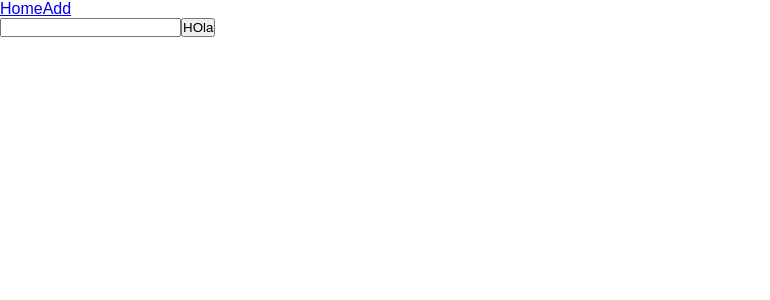
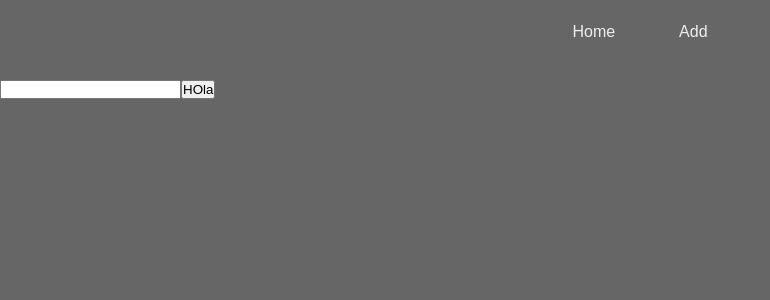
Before and after one commit to JefersonLC/mern_users-crud, a React (Vite) app in the folder client/: page /add in a window 1280 px wide. Shown: the top 300 px of the page, without its empty margins (0-770 px from the left). Built offline with nearby package versions, Linux system fonts and the light colour scheme.

Commit message:
updated App component

```diff
--- a/client/src/App.jsx
+++ b/client/src/App.jsx
@@ -4,11 +4,13 @@ import './styles/App.css'
 function App () {
   return (
     <>
-      <nav>
-        <Link to='.'>Home</Link>
-        <Link to='add'>Add</Link>
+      <nav className='nav'>
+        <Link className='link' to='.'>Home</Link>
+        <Link className='link' to='add'>Add</Link>
       </nav>
-      <Outlet />
+      <div className='container'>
+        <Outlet />
+      </div>
     </>
   )
 }
```
